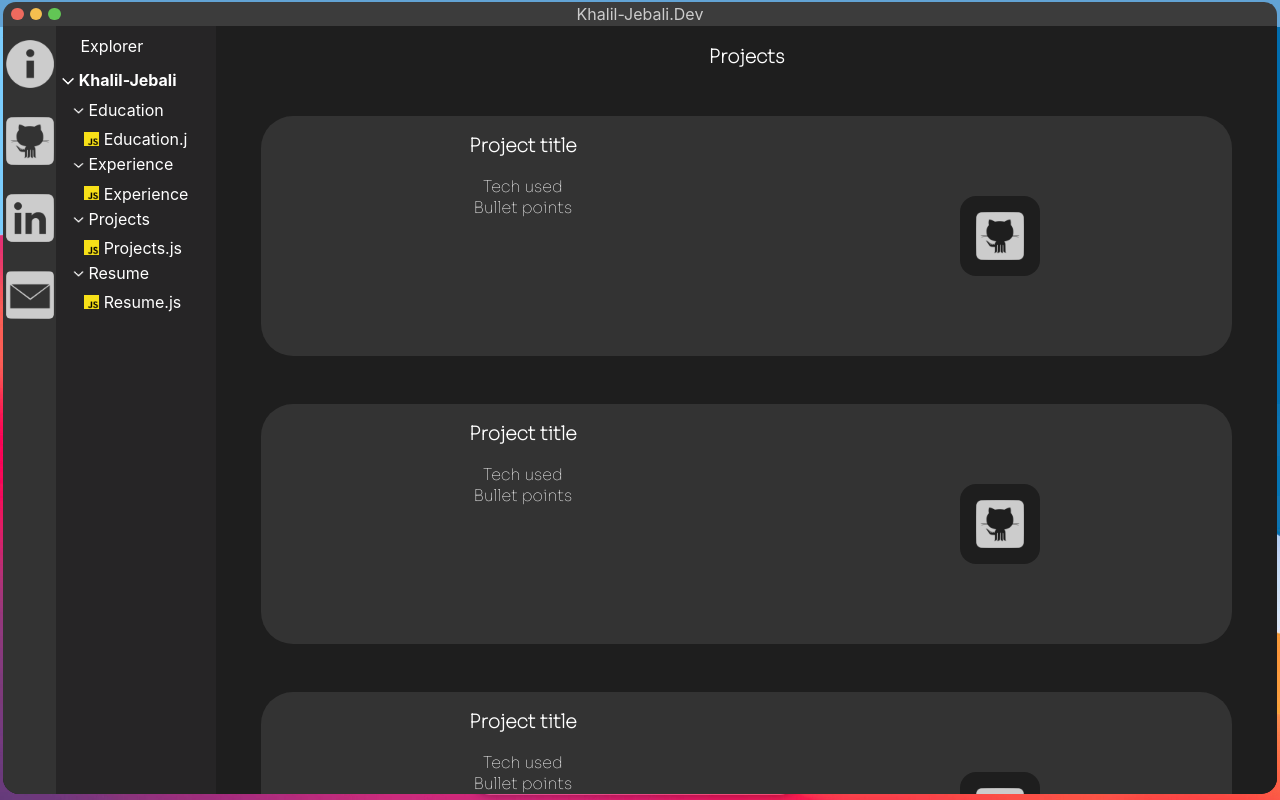
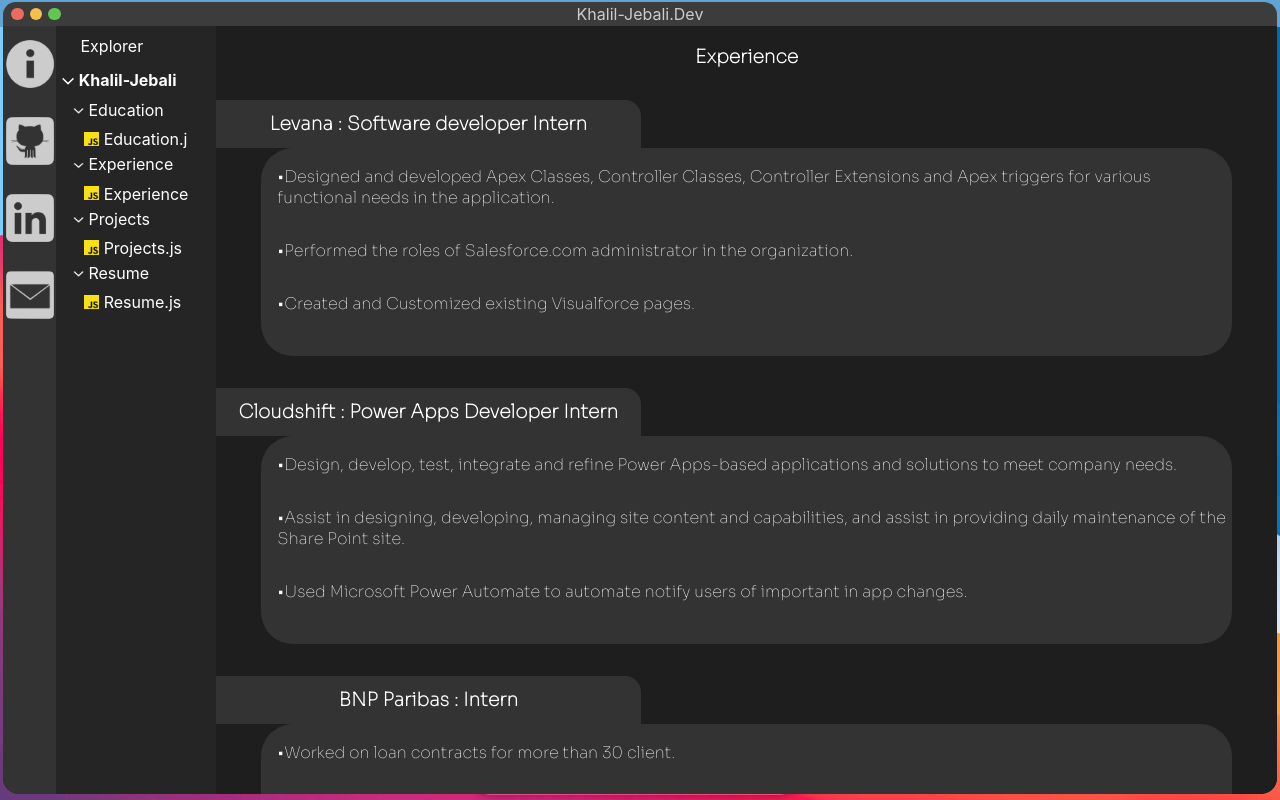
Before and after one commit to kjebali23/Dev-Portfolio, a React (Create React App) app: page / in a window 1280 px wide. Built offline with nearby package versions, Linux system fonts and the light colour scheme.

Commit message:
fixed the experience section s'layout

```diff
--- a/src/components/Experience.js
+++ b/src/components/Experience.js
@@ -2,12 +2,47 @@
 import ExperienceDetails from '../components/ExperienceDetails'
 
 const Experience = () => {
+
   return (
+//temporary fix needs to change:
+
     <div className='experience-section'>
         <h3>Experience</h3>
-        <ExperienceDetails/>
-        <ExperienceDetails/>
-        <ExperienceDetails/>
+        <div className='role-info' >
+        <h3>Levana :  Software developer Intern</h3>
+        </div>
+    <div className='experience'>
+        <div className='bullet-points'>
+        <p><span>&#8226;</span>Designed and developed Apex Classes, Controller Classes, Controller Extensions and Apex triggers for various functional needs in the application.</p>
+        <p><span>&#8226;</span>Performed the roles of Salesforce.com administrator in the organization.</p>
+        <p><span>&#8226;</span>Created and Customized existing Visualforce pages.</p>
+        </div>
+        </div>
+
+
+
+        <div className='role-info' >
+        <h3>Cloudshift :  Power Apps Developer Intern</h3>
+        </div>
+    <div className='experience'>
+        <div className='bullet-points'>
+        <p><span>&#8226;</span>Design, develop, test, integrate and refine Power Apps-based applications and solutions to meet company needs.</p>
+        <p><span>&#8226;</span>Assist in designing, developing, managing site content and capabilities, and assist in providing daily maintenance of the Share Point site.</p>
+        <p><span>&#8226;</span>Used Microsoft Power Automate to automate notify users of important in app changes.</p>
+        </div>
+        </div>
+
+        <div className='role-info' >
+        <h3>BNP Paribas :  Intern</h3>
+        </div>
+    <div className='experience'>
+        <div className='bullet-points'>
+        <p><span>&#8226;</span>Worked on loan contracts for more than 30 client.</p>
+        <p><span>&#8226;</span>Managed and shipped loan paperwork.</p>
+        <p><span>&#8226;</span>Developed a python script in spare time to scrape emails and populate Microsoft word Forms that helped in reducing work time on various tasks.</p>
+        </div>
+        </div>
+
     </div>
   )
 }
--- a/src/components/ExperienceDetails.js
+++ b/src/components/ExperienceDetails.js
@@ -1,15 +1,25 @@
 import React from 'react'
 
 const ExperienceDetails = () => {
+
+
+
+
+
   return (
+
+    <>
+    <div className='role-info' >
+        <h3>Levana :  Software developer</h3>
+        </div>
     <div className='experience'>
-        <h4>Software developer</h4>
         <div className='bullet-points'>
-        <p>Designed and developed Apex Classes, Controller Classes, Controller Extensions and Apex triggers for various functional needs in the application.</p>
-        <p>Performed the roles of Salesforce.com administrator in the organization.</p>
-        <p>Created and Customized existing Visualforce pages.</p>
+        <p><span>&#8226;</span>Designed and developed Apex Classes, Controller Classes, Controller Extensions and Apex triggers for various functional needs in the application.</p>
+        <p><span>&#8226;</span>Performed the roles of Salesforce.com administrator in the organization.</p>
+        <p><span>&#8226;</span>Created and Customized existing Visualforce pages.</p>
         </div>
         </div>
+        </>
   )
 }
 
--- a/src/containers/InfoSection.css
+++ b/src/containers/InfoSection.css
@@ -10,11 +10,10 @@
     border-bottom-right-radius: 1rem;
     display: flex;
     flex-direction: column;
-    /* justify-content: center; */
     font-family: 'Barlow', sans-serif;
-  font-family: 'Inconsolata', monospace;
-  font-family: 'PT Sans', sans-serif;
-  font-family: 'Sora', sans-serif;
+    font-family: 'Inconsolata', monospace;
+    font-family: 'PT Sans', sans-serif;
+    font-family: 'Sora', sans-serif;
 }
 
 .data-section-top-bar{
@@ -39,7 +38,6 @@
     height: 75%;
     margin-top: 1.5rem;
     align-self: center;
-    /* background: chartreuse; */
     display: flex;
     flex-direction: column;
     align-items: center;
@@ -99,29 +97,21 @@
 }
 
 .experience{
-    background: chocolate;
     margin: auto;
     width: 90%;
-    height: 15rem;
+    height: 13rem;
     display: flex;
     flex-direction: column;
     align-items: flex-start;
+    justify-content: space-around;
     border-radius: 2rem;
     background-color: rgb(51,51,51);
     padding-left: 1rem;
-    margin-top: 3rem;
     margin-bottom: 2rem;
 }
 
 
-.experience h4{
-    margin: auto;
-    margin-top: 1rem;
-    /* display: flex;
-    flex-direction: column;
-    justify-content: center; */
-    /* align-items: flex-start; */
-}
+
 
 .bullet-points {
     /* background-color: pink; */
@@ -130,9 +120,23 @@
     align-items: flex-start;
     justify-content: center;
     text-align: left;
-    height: 60%;
+    height: 50%;
     margin-bottom: 1.5rem;
 }
+
+.role-info{
+    background: rgb(51,51,51);
+    border-top-right-radius: 1rem;
+    display: flex;
+    flex-direction: row;
+    width: 40%;
+    height: 3rem;
+    align-self: flex-start;
+    align-items: center;
+    justify-content: space-around;
+    margin-top: 2rem;
+}
+
 
 .projects-section{
     overflow: scroll;
--- a/src/containers/InfoSection.js
+++ b/src/containers/InfoSection.js
@@ -14,8 +14,8 @@
         {/* <InfoSectionTopBar/> */}
         {/* <GeneralInfo/> */}
         {/* <Education/> */}
-        {/* <Experience/> */}
-        <Projects/>
+        <Experience/>
+        {/* <Projects/> */}
         {/* <ResumeSection/> */}
 
 
```
